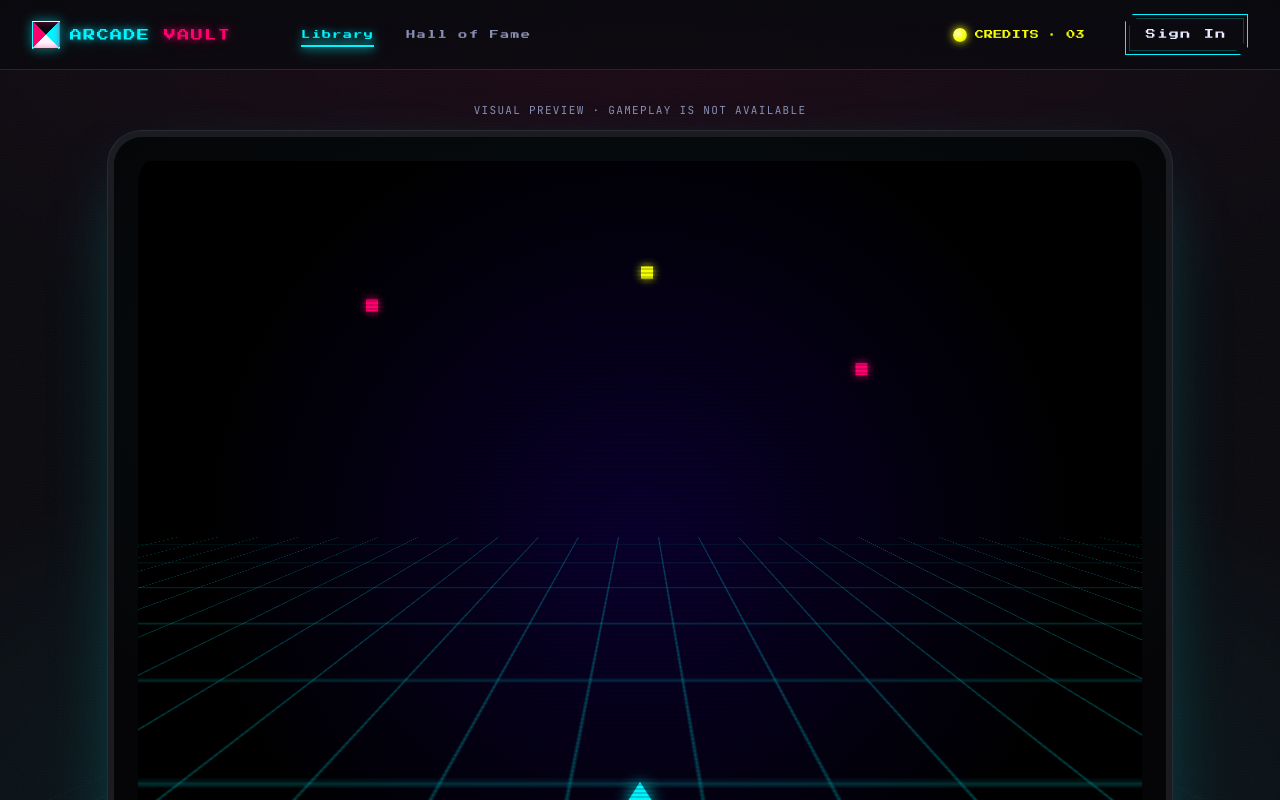
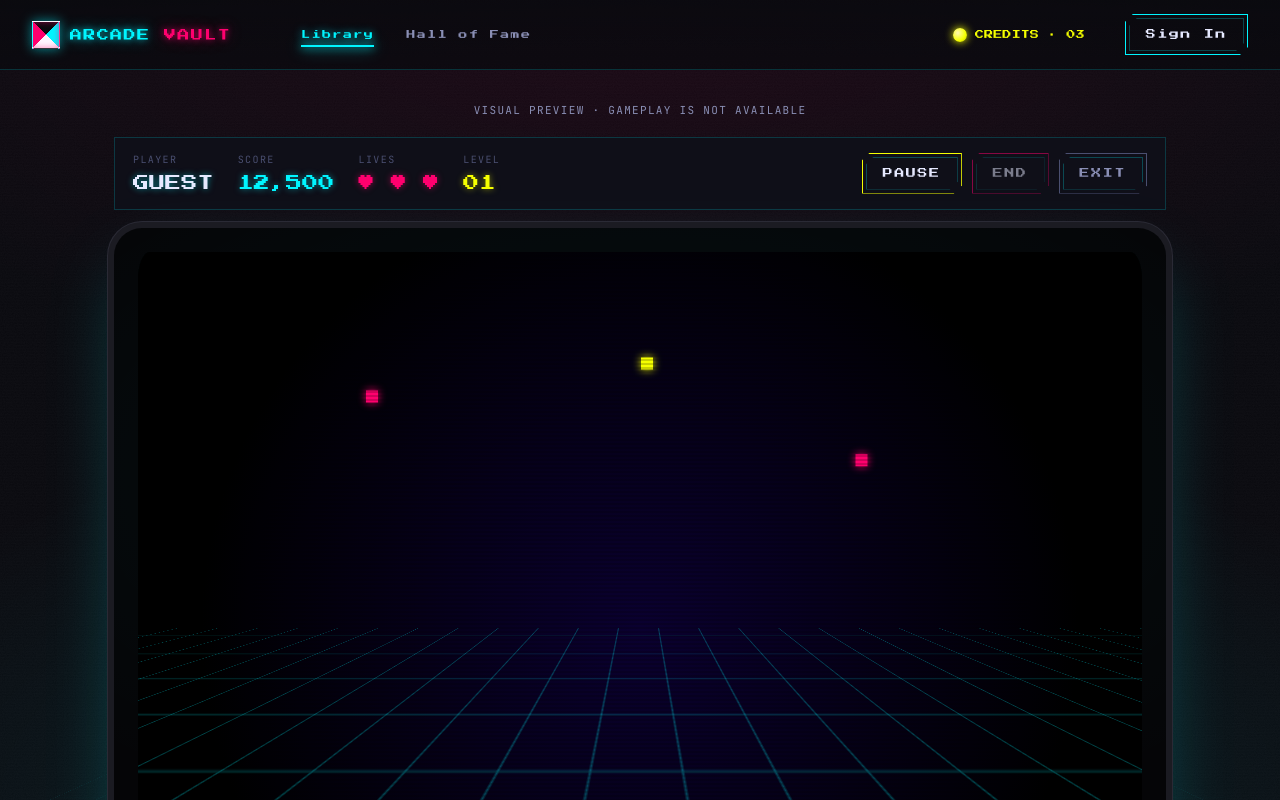
Before and after one commit to jganchozo/arcade-vault-alt, a Next.js app: page /play/bloque-buster in a window 1280 px wide. Shown: the top 800 px of the page. Built offline with nearby package versions, Linux system fonts and the light colour scheme.

Commit message:
step-eighteen: add fixed player HUD pause overlay and exit

```diff
--- a/app/components/crt-preview.tsx
+++ b/app/components/crt-preview.tsx
@@ -1,12 +1,15 @@
-export function CrtPreview({ title }: { title: string }) {
+export function CrtPreview({ title, paused = false }: { title: string; paused?: boolean }) {
   return (
-    <div className="crt">
-      <div className="crt-screen">
+    <div className={`crt${paused ? " is-paused" : ""}`}>
+      <div className="crt-screen" id="crt-screen">
         <div className="game-arena" aria-hidden="true">
           <div className="grid-floor" />
           <div className="enemy e1" /><div className="enemy e2" /><div className="enemy e3" />
           <div className="player-ship" />
         </div>
+        {paused && <div className="crt-content preview-pause" role="status">
+          <div><div className="pixel neon-yellow">PAUSED</div><p>PRESS RESUME TO CONTINUE</p></div>
+        </div>}
       </div>
       <div className="crt-bottom">
         <span className="led">SIGNAL OK</span>
--- /dev/null
+++ b/app/components/player-hud.tsx
@@ -0,0 +1,24 @@
+import Link from "next/link";
+import { formatScore } from "../lib/rankings";
+
+export const PREVIEW_SCORE = 12500;
+
+type Props = { gameId: string; name: string; paused: boolean; onPause: () => void; onEnd?: () => void };
+
+export function PlayerHud({ gameId, name, paused, onPause, onEnd }: Props) {
+  return (
+    <div className="player-hud">
+      <dl className="hud-stats">
+        <div className="hud-stat"><dt className="l">Player</dt><dd className="v hud-name">{name}</dd></div>
+        <div className="hud-stat"><dt className="l">Score</dt><dd className="v">{formatScore(PREVIEW_SCORE)}</dd></div>
+        <div className="hud-stat lives"><dt className="l">Lives</dt><dd className="v" aria-label="3 lives">♥ ♥ ♥</dd></div>
+        <div className="hud-stat level"><dt className="l">Level</dt><dd className="v">01</dd></div>
+      </dl>
+      <div className="hud-actions">
+        <button className="btn yellow" onClick={onPause} aria-pressed={paused} aria-controls="crt-screen">{paused ? "RESUME" : "PAUSE"}</button>
+        <button className="btn magenta" onClick={onEnd} disabled={!onEnd}>END</button>
+        <Link className="btn ghost" href={`/games/${gameId}`}>EXIT</Link>
+      </div>
+    </div>
+  );
+}
--- a/app/components/player-preview.tsx
+++ b/app/components/player-preview.tsx
@@ -1,12 +1,20 @@
+"use client";
+
+import { useState } from "react";
 import type { Game } from "../lib/catalog";
 import { CrtPreview } from "./crt-preview";
+import { PlayerHud } from "./player-hud";
+import { useDemo } from "./demo-provider";
 
 export function PlayerPreview({ game }: { game: Game }) {
+  const [paused, setPaused] = useState(false);
+  const { state } = useDemo();
   return (
     <div className="av-player fade-in">
       <h1 className="sr-only">{game.title} player preview</h1>
       <p className="preview-notice">VISUAL PREVIEW · GAMEPLAY IS NOT AVAILABLE</p>
-      <CrtPreview title={game.title} />
+      <PlayerHud gameId={game.id} name={state.profile?.name ?? "GUEST"} paused={paused} onPause={() => setPaused((value) => !value)} />
+      <CrtPreview title={game.title} paused={paused} />
     </div>
   );
 }
--- a/app/globals.css
+++ b/app/globals.css
@@ -1078,6 +1078,13 @@ a { color: inherit; text-decoration: none; }
   .hall-table .tr.you .rk, .hall-table .tr.you .pl, .hall-table .tr.you .sc { color: var(--yellow); }
   .personal-empty { color: var(--ink-dim); text-align: center; font-size: 12px; }
   .preview-notice { font-size: 11px; letter-spacing: 0.12em; color: var(--ink-dim); text-align: center; margin: 0 0 18px; }
+  .hud-stats { display: flex; gap: 24px; flex-wrap: wrap; margin: 0; }
+  .hud-stat dd { margin: 0; }
+  .hud-stat .hud-name { color: var(--ink); }
+  .preview-pause { background: rgba(0, 0, 0, 0.6); z-index: 5; }
+  .preview-pause .pixel { font-size: 22px; }
+  .preview-pause p { font-family: var(--mono); font-size: 11px; color: var(--ink-dim); margin: 10px 0 0; letter-spacing: 0.16em; }
+  .crt.is-paused .game-arena * { animation-play-state: paused; }
   .btn:disabled { opacity: 0.5; cursor: not-allowed; }
   .game-card-link::after { content: ""; position: absolute; inset: 0; }
   .card .title, .card .desc { margin: 0; font-weight: 400; }
```
